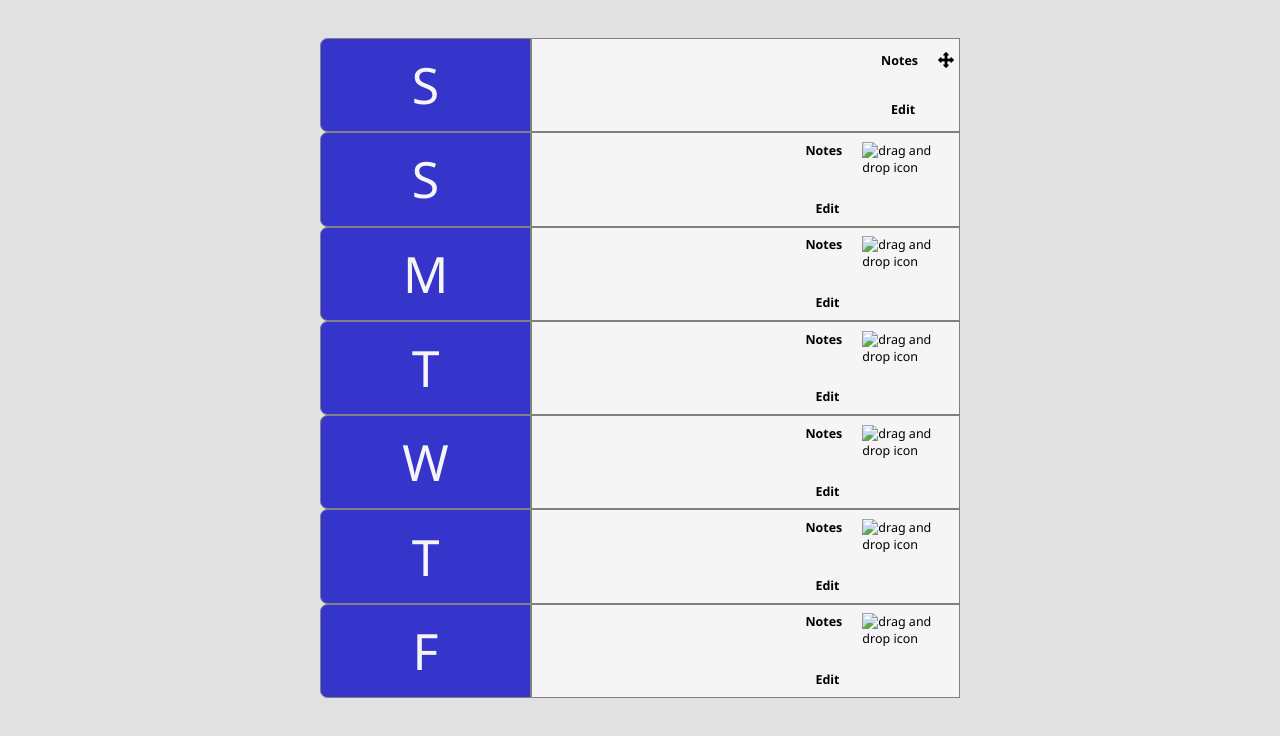
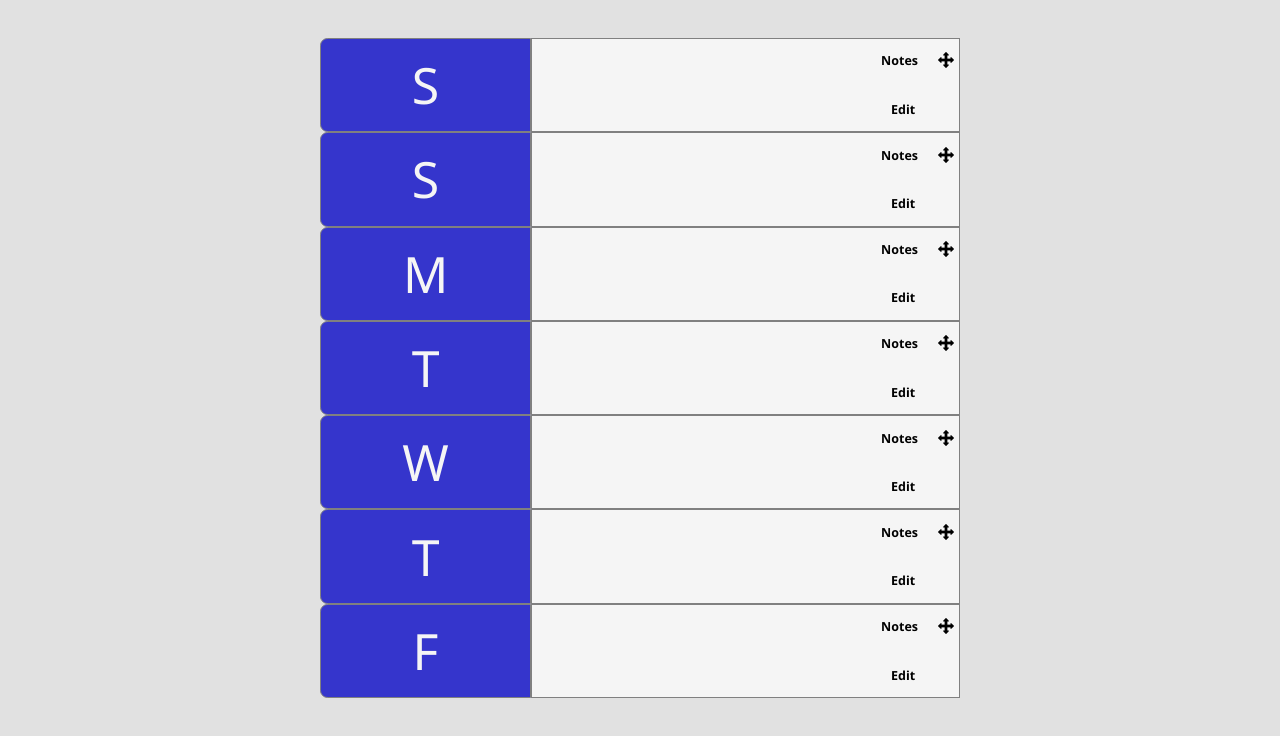
Before and after one commit to wjb313/shopping-plan-plainjs, a website: page index.html in a window 1280 px wide. Shown: the part 62-798 px from the top of the page. Drawn offline with Linux system fonts and the light colour scheme; the site is published under a folder, as on GitHub Pages, so addresses that start at the root find nothing.

Commit message:
Corrected error in dnd icon path

```diff
--- a/index.html
+++ b/index.html
@@ -123,7 +123,7 @@
               </div>
               <div>
                 <img
-                  src="/icons/move.png"
+                  src="./icons/move.png"
                   alt="drag and drop icon"
                   class="dndIcon"
                   data-js-draggable="day2"
@@ -166,7 +166,7 @@
               </div>
               <div>
                 <img
-                  src="/icons/move.png"
+                  src="./icons/move.png"
                   alt="drag and drop icon"
                   class="dndIcon"
                   data-js-draggable="day3"
@@ -209,7 +209,7 @@
               </div>
               <div>
                 <img
-                  src="/icons/move.png"
+                  src="./icons/move.png"
                   alt="drag and drop icon"
                   class="dndIcon"
                   data-js-draggable="day4"
@@ -252,7 +252,7 @@
               </div>
               <div>
                 <img
-                  src="/icons/move.png"
+                  src="./icons/move.png"
                   alt="drag and drop icon"
                   class="dndIcon"
                   data-js-draggable="day5"
@@ -295,7 +295,7 @@
               </div>
               <div>
                 <img
-                  src="/icons/move.png"
+                  src="./icons/move.png"
                   alt="drag and drop icon"
                   class="dndIcon"
                   data-js-draggable="day6"
@@ -338,7 +338,7 @@
               </div>
               <div>
                 <img
-                  src="/icons/move.png"
+                  src="./icons/move.png"
                   alt="drag and drop icon"
                   class="dndIcon"
                   data-js-draggable="day7"
```
